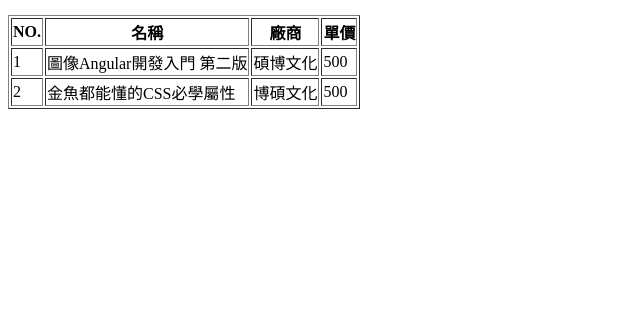
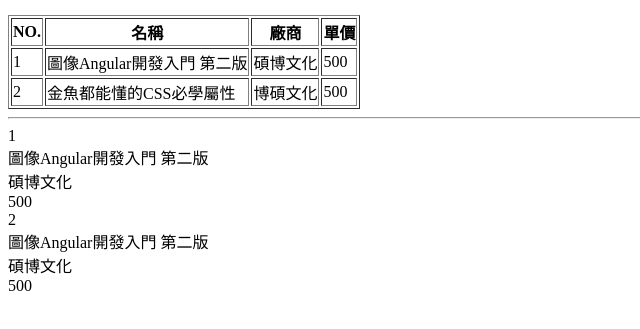
Before and after one commit to Tsai-0/mcu-113-1-web-10210426, a plain HTML site: page src/index.html in a window 1280 px wide. Shown: the part 49-378 px from the top of the page, without its empty margins (0-640 px from the left). Drawn offline with Linux system fonts and the light colour scheme.

Commit message:
feat(html): 利用 div 顯示產品資料

```diff
--- a/src/index.html
+++ b/src/index.html
@@ -36,5 +36,18 @@
         <td>500</td>
       </tr>
     </table>
+    <hr />
+    <div>
+      <div>1</div>
+      <div>圖像Angular開發入門 第二版</div>
+      <div>碩博文化</div>
+      <div>500</div>
+    </div>
+    <div>
+      <div>2</div>
+      <div>圖像Angular開發入門 第二版</div>
+      <div>碩博文化</div>
+      <div>500</div>
+    </div>
   </body>
 </html>
```
